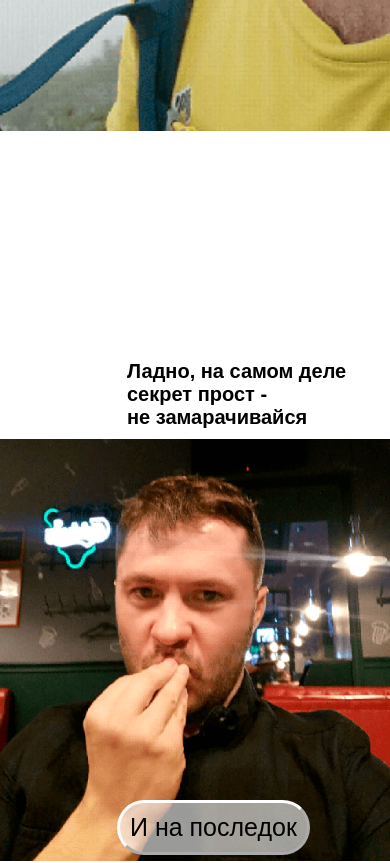
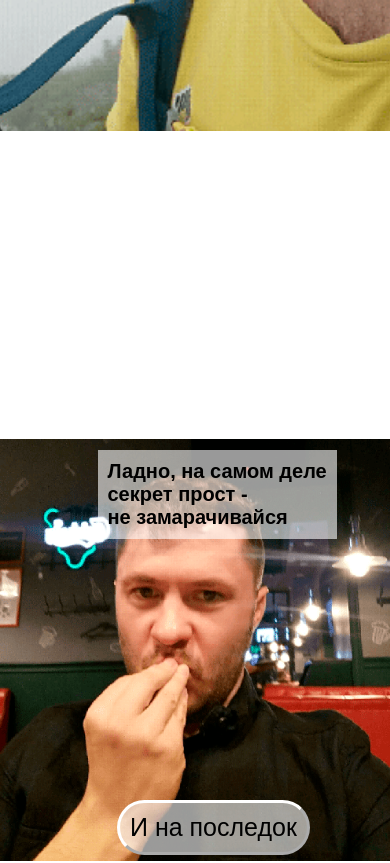
Before and after one commit to MironovMake/SiteForFun, a plain HTML site: page index.html in a window 390 px wide. Shown: the part 2973-3836 px from the top of the page. Drawn offline with nearby package versions, Linux system fonts and the light colour scheme; some packages are replaced by stand-ins of ours.

Commit message:
last change

```diff
--- a/styles/_mobile.scss
+++ b/styles/_mobile.scss
@@ -29,8 +29,8 @@
     h1 {
       font-size: 2rem;
       position: absolute;
-      top: 5rem;
-      left: 30vw;
+      top: 15rem;
+      left: 25vw;
       background: rgba(255, 255, 255, 0.6);
       padding: 10px;
     }
```
Also changed, not shown: styles/style.css, 1 other file.
